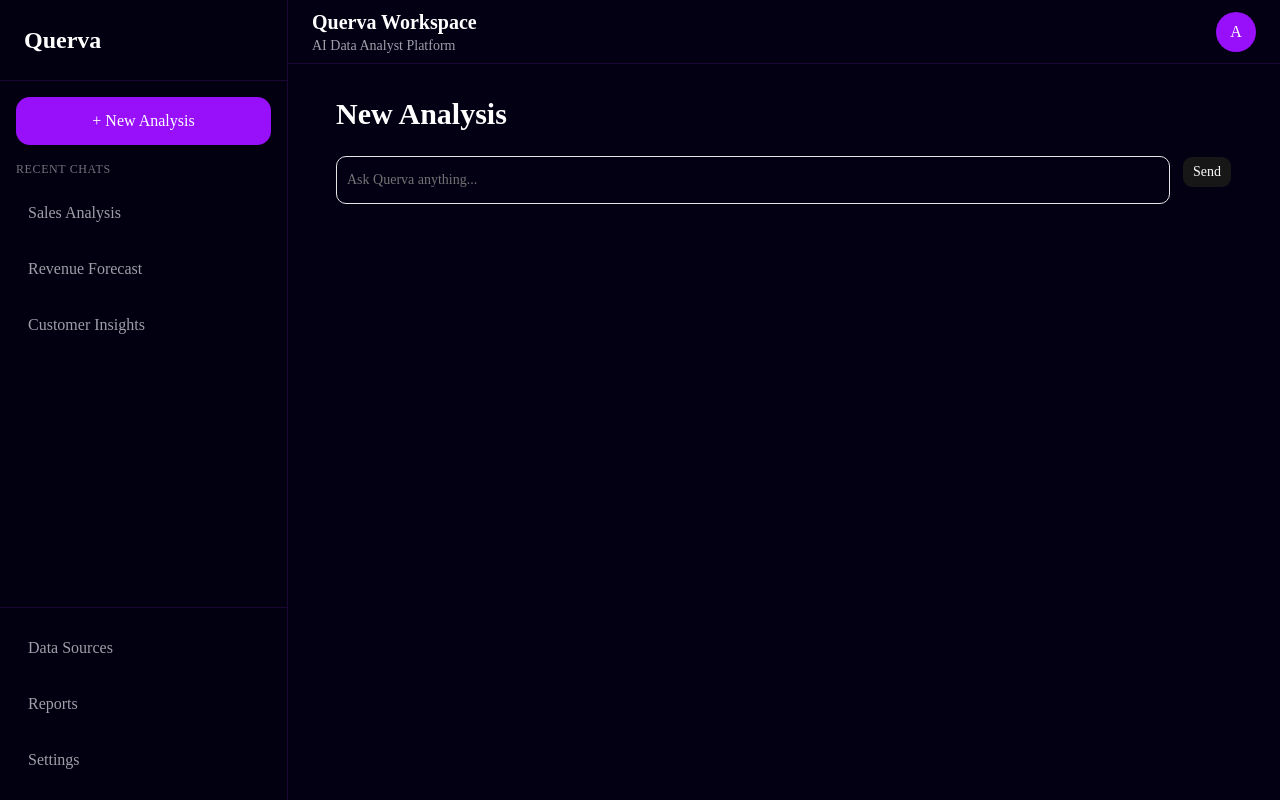
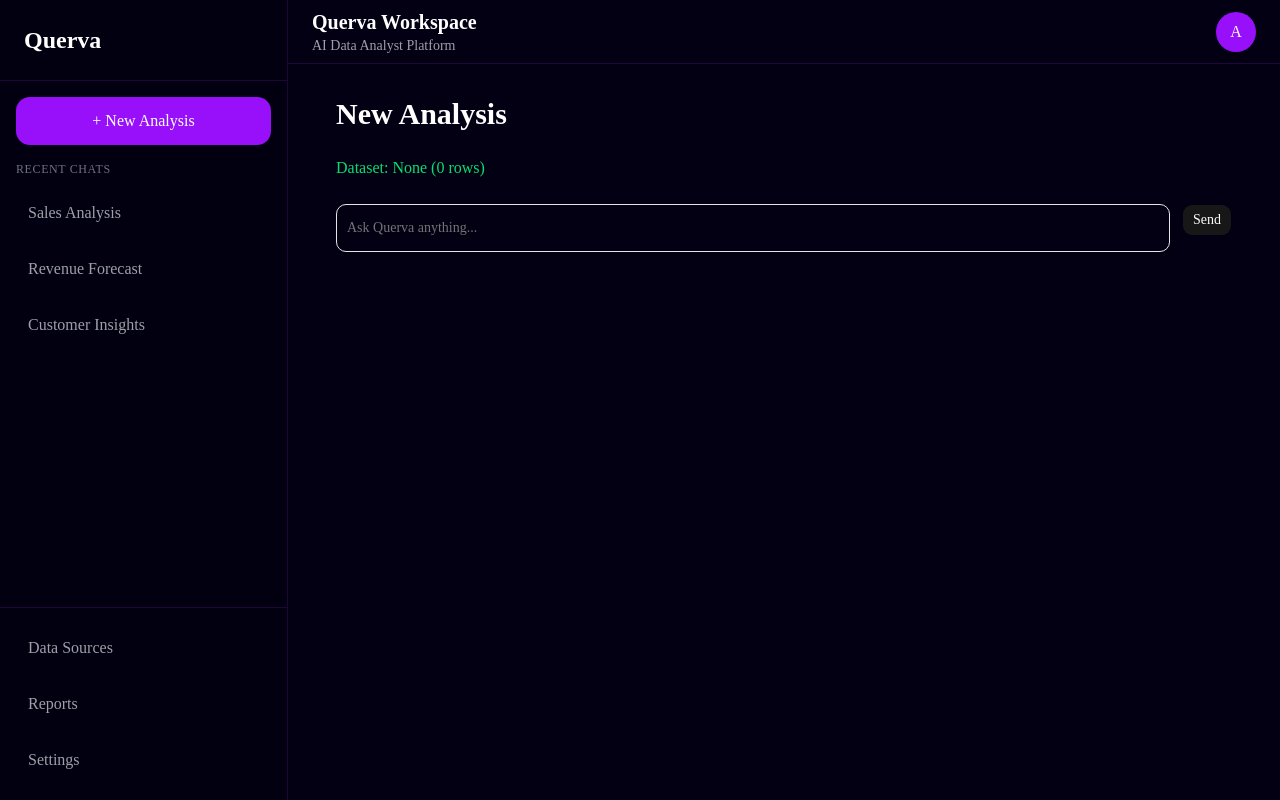
Before and after one commit to MrAmanAgrawal/querva, a Next.js app: page /chat in a window 1280 px wide. Built offline with nearby package versions, Linux system fonts and the light colour scheme.

Commit message:
Sprint 8 dataset upload and CSV parsing

```diff
--- a/src/app/(workspace)/chat/page.tsx
+++ b/src/app/(workspace)/chat/page.tsx
@@ -1,6 +1,7 @@
 "use client";
 
 import { useState } from "react";
+import { useDataset } from "@/providers/dataset-provider";
 
 import WorkspaceLayout from "@/components/workspace/workspace-layout";
 import ChatWindow from "@/components/chat/chat-window";
@@ -14,6 +15,8 @@ interface Message {
 export default function ChatPage() {
   const [messages, setMessages] = useState<Message[]>([]);
   const [isThinking, setIsThinking] = useState(false);
+
+  const { fileName, rowCount } = useDataset();
 
   const handleSendMessage = async (message: string) => {
     // Add user message
@@ -71,6 +74,10 @@ export default function ChatPage() {
           New Analysis
         </h1>
 
+        <p className="mb-4 text-green-400">
+          Dataset: {fileName || "None"} ({rowCount} rows)
+        </p>
+
         <ChatWindow messages={messages} />
 
         {isThinking && (
--- a/src/app/layout.tsx
+++ b/src/app/layout.tsx
@@ -1,3 +1,4 @@
+import { DatasetProvider } from "@/providers/dataset-provider";
 import type { Metadata } from "next";
 import { Geist, Geist_Mono } from "next/font/google";
 import "./globals.css";
@@ -27,7 +28,12 @@ export default function RootLayout({
       lang="en"
       className={`${geistSans.variable} ${geistMono.variable} h-full antialiased`}
     >
-      <body className="min-h-full flex flex-col">{children}</body>
+      <body className="min-h-full flex flex-col">
+        <DatasetProvider>
+        {children}
+        </DatasetProvider>
+      </body>
+
     </html>
   );
 }
--- a/src/components/datasets/dataset-uploader.tsx
+++ b/src/components/datasets/dataset-uploader.tsx
@@ -2,12 +2,15 @@
 
 import { useState } from "react";
 import Papa from "papaparse";
+import { useDataset } from "@/providers/dataset-provider";
 
 export default function DatasetUploader() {
   const [fileName, setFileName] = useState("");
   const [columns, setColumns] = useState<string[]>([]);
   const [previewData, setPreviewData] = useState<any[]>([]);
   const [rowCount, setRowCount] = useState(0);
+
+  const { setDataset } = useDataset();
 
   const handleFileChange = (
     event: React.ChangeEvent<HTMLInputElement>
@@ -27,11 +30,22 @@ export default function DatasetUploader() {
 
         setRowCount(data.length);
 
-        if (data.length > 0) {
-          setColumns(Object.keys(data[0]));
-        }
+        const extractedColumns =
+          data.length > 0 ? Object.keys(data[0]) : [];
 
-        setPreviewData(data.slice(0, 5));
+        setColumns(extractedColumns);
+
+        const previewRows = data.slice(0, 5);
+
+        setPreviewData(previewRows);
+
+        // Save dataset globally
+        setDataset(
+          file.name,
+          extractedColumns,
+          data.length,
+          previewRows
+        );
       },
     });
   };
--- /dev/null
+++ b/src/providers/dataset-provider.tsx
@@ -0,0 +1,68 @@
+"use client";
+
+import { createContext, useContext, useState } from "react";
+
+interface DatasetContextType {
+  fileName: string;
+  columns: string[];
+  rowCount: number;
+  previewData: any[];
+
+  setDataset: (
+    fileName: string,
+    columns: string[],
+    rowCount: number,
+    previewData: any[]
+  ) => void;
+}
+
+const DatasetContext = createContext<DatasetContextType | null>(null);
+
+export function DatasetProvider({
+  children,
+}: {
+  children: React.ReactNode;
+}) {
+  const [fileName, setFileName] = useState("");
+  const [columns, setColumns] = useState<string[]>([]);
+  const [rowCount, setRowCount] = useState(0);
+  const [previewData, setPreviewData] = useState<any[]>([]);
+
+  const setDataset = (
+    newFileName: string,
+    newColumns: string[],
+    newRowCount: number,
+    newPreviewData: any[]
+  ) => {
+    setFileName(newFileName);
+    setColumns(newColumns);
+    setRowCount(newRowCount);
+    setPreviewData(newPreviewData);
+  };
+
+  return (
+    <DatasetContext.Provider
+      value={{
+        fileName,
+        columns,
+        rowCount,
+        previewData,
+        setDataset,
+      }}
+    >
+      {children}
+    </DatasetContext.Provider>
+  );
+}
+
+export function useDataset() {
+  const context = useContext(DatasetContext);
+
+  if (!context) {
+    throw new Error(
+      "useDataset must be used inside DatasetProvider"
+    );
+  }
+
+  return context;
+}
```
